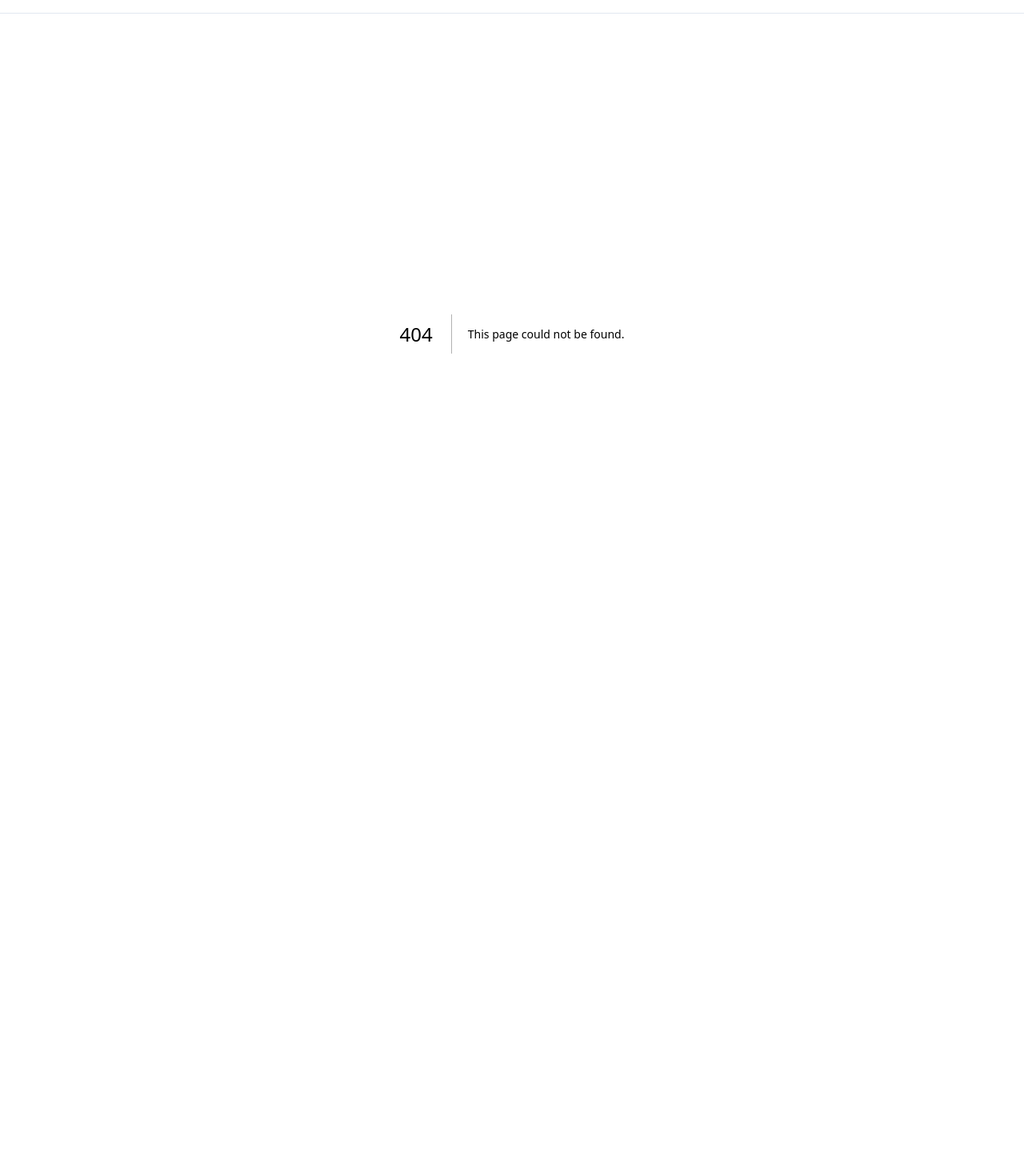
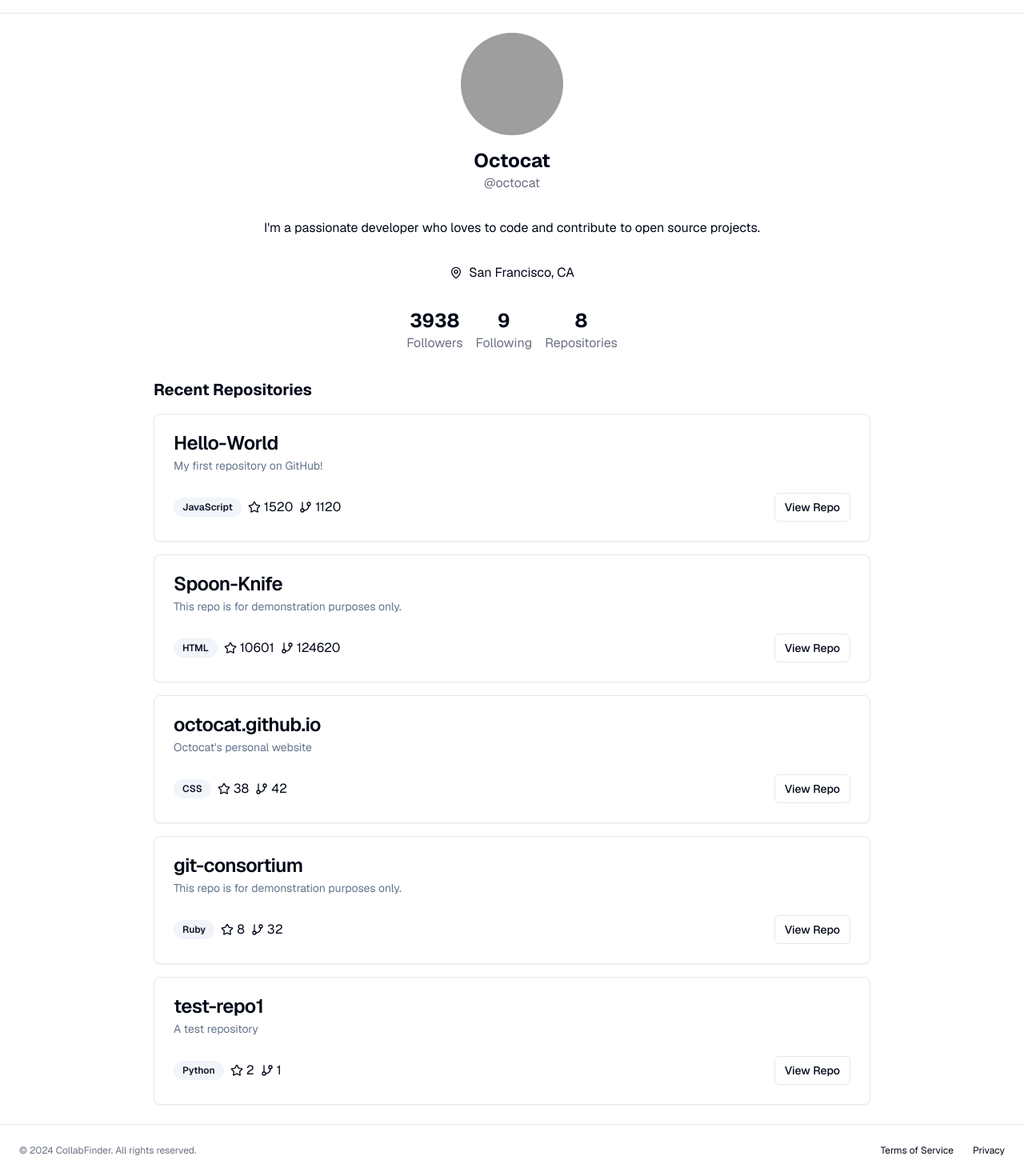
Before and after one commit to TeamUP-2025/TeamUp-Frontend, a Next.js app: page /profile in a window 1280 px wide. Before the commit this address had no page. Shown: the part 39-1509 px from the top of the page at 80% size. Before the commit the page ends 856 px from the top, so only its background shows below. Built offline with nearby package versions, Linux system fonts and the light colour scheme; grey boxes are pictures that could not be loaded.

Commit message:
Add Developer Profile

```diff
--- a/package.json
+++ b/package.json
@@ -16,6 +16,9 @@
     "format:check": "prettier --check \"**/*.{ts,tsx,js,jsx,mdx}\" --cache"
   },
   "dependencies": {
+    "@emotion/cache": "^11.14.0",
+    "@mui/material-nextjs": "^6.4.3",
+    "@radix-ui/react-avatar": "^1.1.3",
     "@radix-ui/react-slot": "^1.1.2",
     "@t3-oss/env-nextjs": "^0.10.1",
     "class-variance-authority": "^0.7.1",
--- a/src/app/layout.tsx
+++ b/src/app/layout.tsx
@@ -4,7 +4,6 @@ import { GeistSans } from "geist/font/sans";
 import { type Metadata } from "next";
 import Link from "next/link";
 import { Github } from "lucide-react";
-
 export const metadata: Metadata = {
   title: "Create T3 App",
   description: "Generated by create-t3-app",
--- /dev/null
+++ b/src/app/profile/page.tsx
@@ -0,0 +1,156 @@
+import Link from "next/link"
+import { Github, MapPin, LinkIcon, Calendar, Star, GitBranch } from "lucide-react"
+import { Card, CardContent, CardDescription, CardHeader, CardTitle } from "~/components/ui/card"
+import { Badge } from "~/components/ui/badge"
+import { Button } from "~/components/ui/button"
+import { Avatar, AvatarFallback, AvatarImage } from "~/components/ui/avatar"
+
+// Mock data
+const profile = {
+    name: "Octocat",
+    login: "octocat",
+    avatar_url: "https://github.com/github.png",
+    bio: "I'm a passionate developer who loves to code and contribute to open source projects.",
+    location: "San Francisco, CA",
+    blog: "https://github.blog",
+    created_at: "2011-01-25T18:44:36Z",
+    followers: 3938,
+    following: 9,
+    public_repos: 8,
+}
+
+const repos = [
+    {
+        id: 1,
+        name: "Hello-World",
+        description: "My first repository on GitHub!",
+        language: "JavaScript",
+        stargazers_count: 1520,
+        forks_count: 1120,
+        html_url: "https://github.com/octocat/Hello-World",
+    },
+    {
+        id: 2,
+        name: "Spoon-Knife",
+        description: "This repo is for demonstration purposes only.",
+        language: "HTML",
+        stargazers_count: 10601,
+        forks_count: 124620,
+        html_url: "https://github.com/octocat/Spoon-Knife",
+    },
+    {
+        id: 3,
+        name: "octocat.github.io",
+        description: "Octocat's personal website",
+        language: "CSS",
+        stargazers_count: 38,
+        forks_count: 42,
+        html_url: "https://github.com/octocat/octocat.github.io",
+    },
+    {
+        id: 4,
+        name: "git-consortium",
+        description: "This repo is for demonstration purposes only.",
+        language: "Ruby",
+        stargazers_count: 8,
+        forks_count: 32,
+        html_url: "https://github.com/octocat/git-consortium",
+    },
+    {
+        id: 5,
+        name: "test-repo1",
+        description: "A test repository",
+        language: "Python",
+        stargazers_count: 2,
+        forks_count: 1,
+        html_url: "https://github.com/octocat/test-repo1",
+    },
+]
+
+export default function ProfilePage() {
+    return (
+        <div className="flex flex-col min-h-screen">
+            <main className="flex-1 py-6 px-4 md:px-6">
+                <div className="max-w-4xl mx-auto space-y-8">
+                    <div className="space-y-8">
+                        <div className="flex flex-col items-center space-y-4">
+                            <Avatar className="w-32 h-32">
+                                <AvatarImage src={profile.avatar_url} alt={profile.name} />
+                                <AvatarFallback>{profile.login.slice(0, 2).toUpperCase()}</AvatarFallback>
+                            </Avatar>
+                            <div className="text-center">
+                                <h1 className="text-2xl font-bold">{profile.name}</h1>
+                                <p className="text-gray-500">@{profile.login}</p>
+                            </div>
+                        </div>
+                        {profile.bio && <p className="text-center max-w-2xl mx-auto">{profile.bio}</p>}
+                        <div className="flex flex-wrap justify-center gap-4">
+                            {profile.location && (
+                                <div className="flex items-center space-x-2">
+                                    <MapPin className="w-4 h-4" />
+                                    <span>{profile.location}</span>
+                                </div>
+                            )}
+                        </div>
+                        <div className="flex justify-center space-x-4">
+                            <div className="text-center">
+                                <div className="text-2xl font-bold">{profile.followers}</div>
+                                <div className="text-gray-500">Followers</div>
+                            </div>
+                            <div className="text-center">
+                                <div className="text-2xl font-bold">{profile.following}</div>
+                                <div className="text-gray-500">Following</div>
+                            </div>
+                            <div className="text-center">
+                                <div className="text-2xl font-bold">{profile.public_repos}</div>
+                                <div className="text-gray-500">Repositories</div>
+                            </div>
+                        </div>
+                    </div>
+                    <div className="space-y-4">
+                        <h2 className="text-xl font-bold">Recent Repositories</h2>
+                        {repos.map((repo) => (
+                            <Card key={repo.id}>
+                                <CardHeader>
+                                    <CardTitle>{repo.name}</CardTitle>
+                                    <CardDescription>{repo.description}</CardDescription>
+                                </CardHeader>
+                                <CardContent>
+                                    <div className="flex justify-between items-center">
+                                        <div className="flex space-x-2">
+                                            <Badge variant="secondary">{repo.language}</Badge>
+                                            <div className="flex items-center space-x-1">
+                                                <Star className="w-4 h-4" />
+                                                <span>{repo.stargazers_count}</span>
+                                            </div>
+                                            <div className="flex items-center space-x-1">
+                                                <GitBranch className="w-4 h-4" />
+                                                <span>{repo.forks_count}</span>
+                                            </div>
+                                        </div>
+                                        <Button asChild variant="outline" size="sm">
+                                            <a href={repo.html_url} target="_blank" rel="noopener noreferrer">
+                                                View Repo
+                                            </a>
+                                        </Button>
+                                    </div>
+                                </CardContent>
+                            </Card>
+                        ))}
+                    </div>
+                </div>
+            </main>
+            <footer className="flex flex-col gap-2 sm:flex-row py-6 w-full shrink-0 items-center px-4 md:px-6 border-t">
+                <p className="text-xs text-gray-500 dark:text-gray-400">© 2024 CollabFinder. All rights reserved.</p>
+                <nav className="sm:ml-auto flex gap-4 sm:gap-6">
+                    <Link className="text-xs hover:underline underline-offset-4" href="#">
+                        Terms of Service
+                    </Link>
+                    <Link className="text-xs hover:underline underline-offset-4" href="#">
+                        Privacy
+                    </Link>
+                </nav>
+            </footer>
+        </div>
+    )
+}
--- /dev/null
+++ b/src/components/ui/avatar.tsx
@@ -0,0 +1,50 @@
+"use client"
+
+import * as React from "react"
+import * as AvatarPrimitive from "@radix-ui/react-avatar"
+
+import { cn } from "~/lib/utils"
+
+const Avatar = React.forwardRef<
+  React.ElementRef<typeof AvatarPrimitive.Root>,
+  React.ComponentPropsWithoutRef<typeof AvatarPrimitive.Root>
+>(({ className, ...props }, ref) => (
+  <AvatarPrimitive.Root
+    ref={ref}
+    className={cn(
+      "relative flex h-10 w-10 shrink-0 overflow-hidden rounded-full",
+      className
+    )}
+    {...props}
+  />
+))
+Avatar.displayName = AvatarPrimitive.Root.displayName
+
+const AvatarImage = React.forwardRef<
+  React.ElementRef<typeof AvatarPrimitive.Image>,
+  React.ComponentPropsWithoutRef<typeof AvatarPrimitive.Image>
+>(({ className, ...props }, ref) => (
+  <AvatarPrimitive.Image
+    ref={ref}
+    className={cn("aspect-square h-full w-full", className)}
+    {...props}
+  />
+))
+AvatarImage.displayName = AvatarPrimitive.Image.displayName
+
+const AvatarFallback = React.forwardRef<
+  React.ElementRef<typeof AvatarPrimitive.Fallback>,
+  React.ComponentPropsWithoutRef<typeof AvatarPrimitive.Fallback>
+>(({ className, ...props }, ref) => (
+  <AvatarPrimitive.Fallback
+    ref={ref}
+    className={cn(
+      "flex h-full w-full items-center justify-center rounded-full bg-muted",
+      className
+    )}
+    {...props}
+  />
+))
+AvatarFallback.displayName = AvatarPrimitive.Fallback.displayName
+
+export { Avatar, AvatarImage, AvatarFallback }
```
Also changed, not shown: 1 other file (tests, documents, lock files or other folders).
